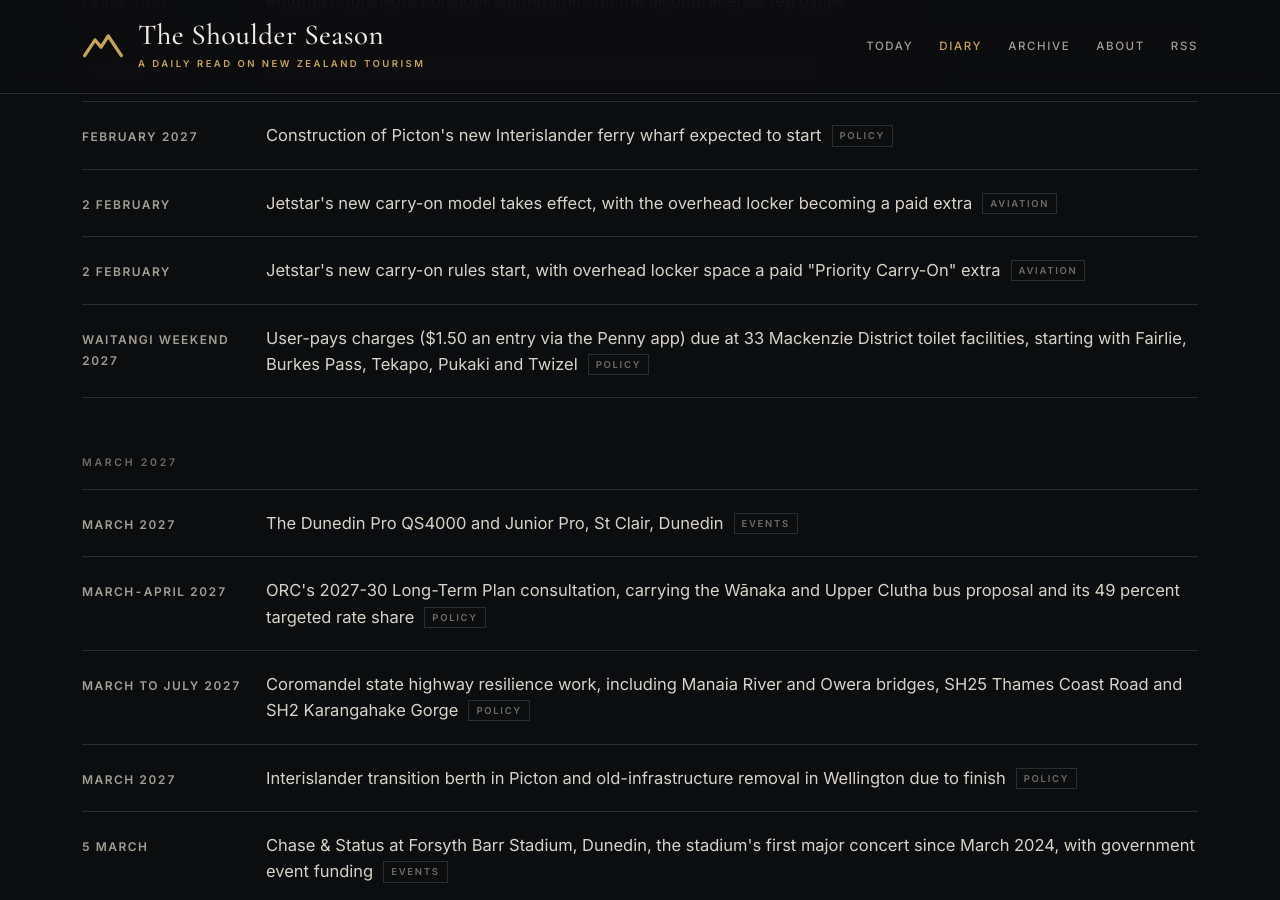
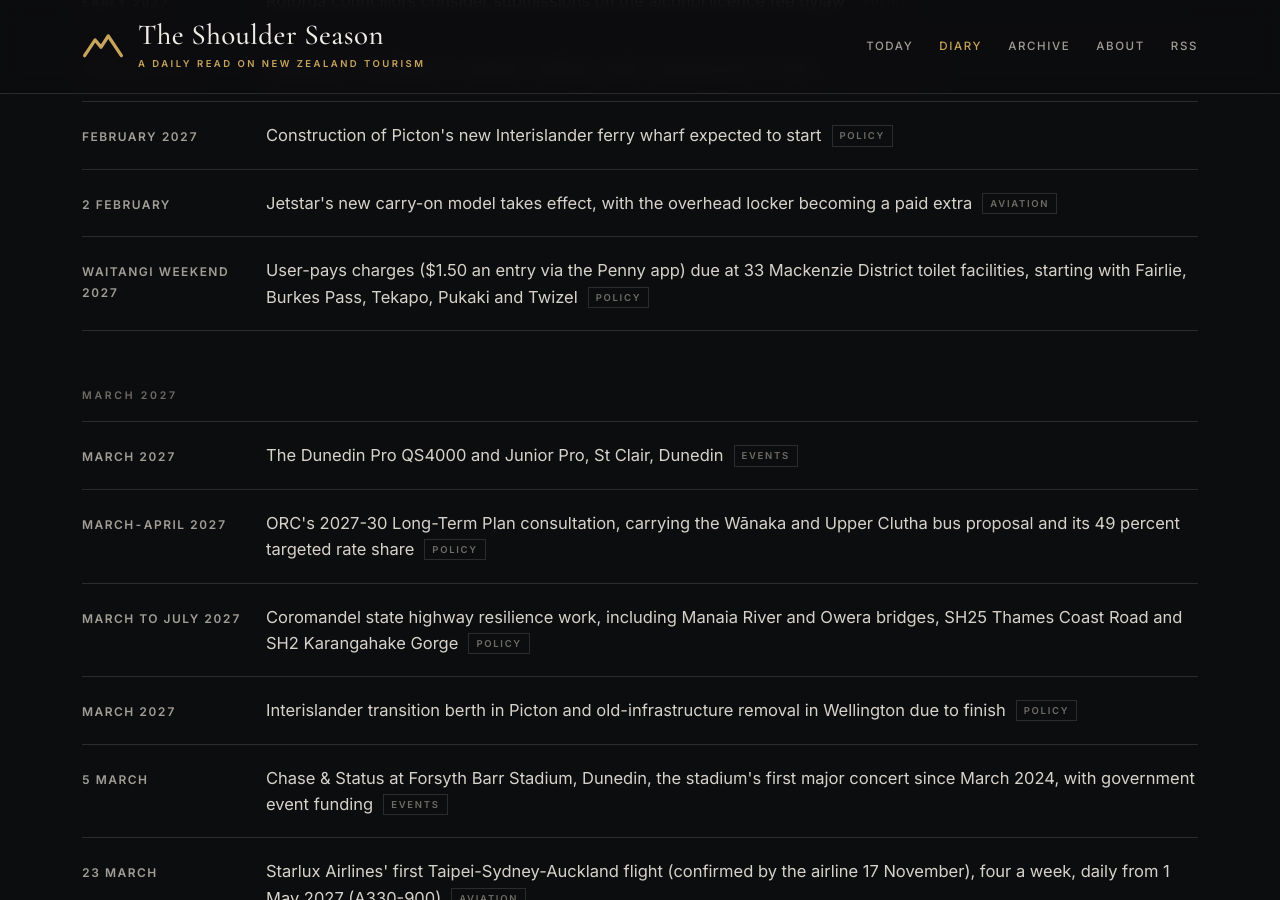
Before and after one commit to CTOverlord/shoulder-season, a Jekyll site: the page built from diary.html, in a window 1280 px wide and 900 px high, scrolled down 4744 px. Built offline with Jekyll 4.4.1, drawn with Linux system fonts in a browser that asks for light colours.

Commit message:
Diary: drop duplicate Jetstar entry

```diff
--- a/_data/diary.yml
+++ b/_data/diary.yml
@@ -1032,10 +1032,6 @@
   text: Possible reopening of the Mauao summit track, weather and iwi and Mauao trust agreement permitting
   tag: Events
 
-- date: 2027-02-02
-  text: Jetstar's new carry-on rules start, with overhead locker space a paid "Priority Carry-On" extra
-  tag: Aviation
-
 - date: 2027-02-01
   display: February 2027
   text: Construction of Picton's new Interislander ferry wharf expected to start
```
